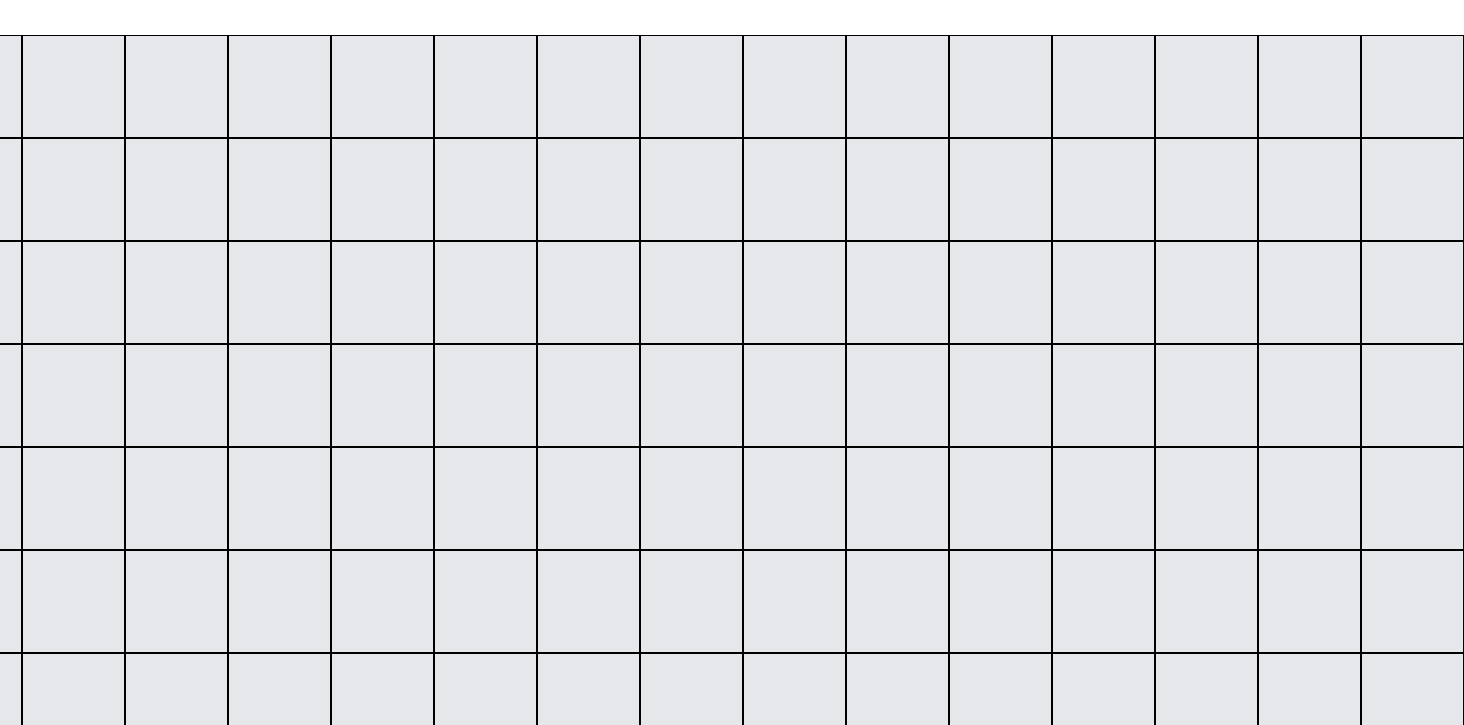
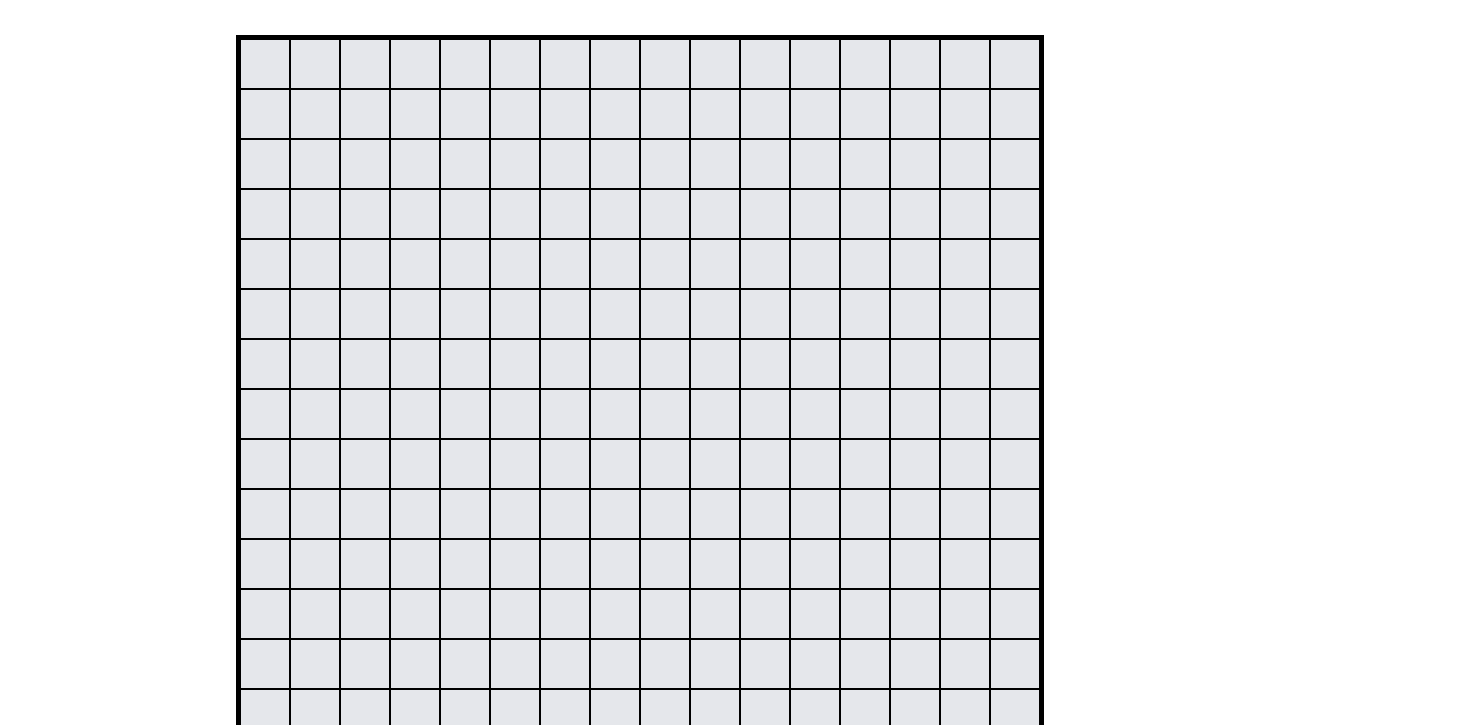
Before and after one commit to blue0206/etch-a-sketch, a plain HTML site: page index.html in a window 1280 px wide. Shown: the part 75-800 px from the top of the page, 1464 px wide, since content can reach past the window. Drawn offline with Linux system fonts and the light colour scheme.

Commit message:
Apply hover effect over divs and adjust grid size
Added event listener for 'mouseover' on the container div and set it
so that the background color for target element changes to blue.

Initially, the size of the container div depended upon the size of the
unit divs when it should have been the other way round. Hence, the size
property of unit divs has been removed and has been applied to the container
div. Now the unit divs auto-adjust their size in relation to the container
div because of flexbox.

```diff
--- a/script.js
+++ b/script.js
@@ -13,3 +13,10 @@ for (let i=0; i<16; i++)
         rowDiv.appendChild(colDiv);
     }
 }
+
+container.addEventListener('mouseover', (e) => {
+    if (e.target.getAttribute('class') == 'unit')
+    {
+        e.target.style.backgroundColor = 'blue';
+    }
+});
--- a/style.css
+++ b/style.css
@@ -3,6 +3,8 @@ body
     font-family: 'Segoe UI', Tahoma, Geneva, Verdana, sans-serif;
     display: flex;
     flex-direction: column;
+    justify-content: space-between;
+    overflow: auto;
 }
 
 header
@@ -19,27 +21,31 @@ main
     display: flex;
     justify-content: center;
     align-items: center;
-    margin: 16px 0px 16px 0px;
+    margin: 16px auto 16px auto;
 }
 
 #container
 {
     display: flex;
     flex-direction: column;
+    height: 800px;
+    width: 800px;
+    background-color: #E5E7EB;
+    border: 4px solid black;
 }
 
 .row
 {
     display: flex;
     flex-direction: row;
+    flex-grow: 1;
 }
 
 .unit
 {
-    min-height: 101px;
-    min-width: 101px;
+    flex-grow: 1;
+    width: auto;
     border: 1px solid black;
-    background-color: #E5E7EB;
 }
 
 footer
```
